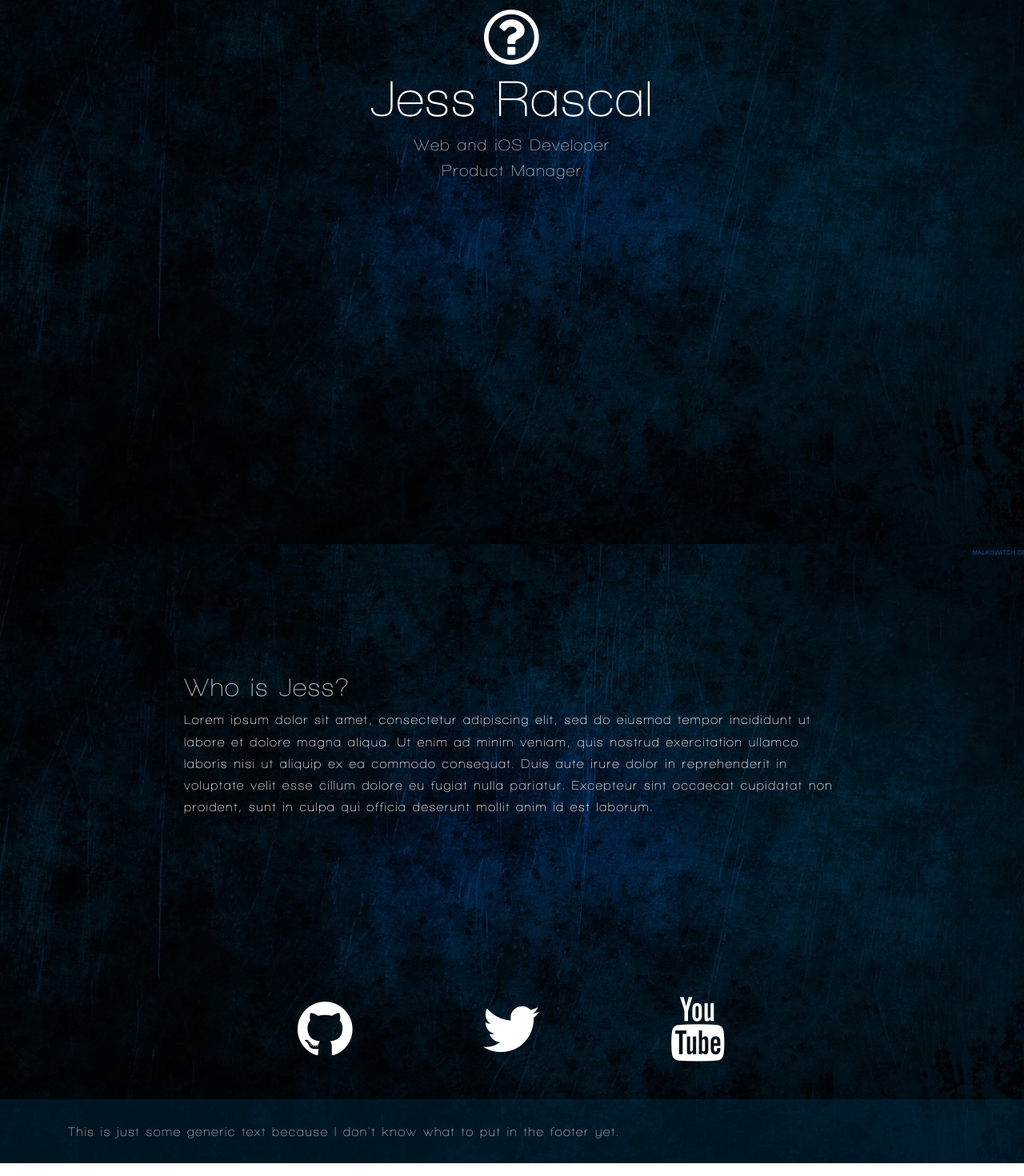
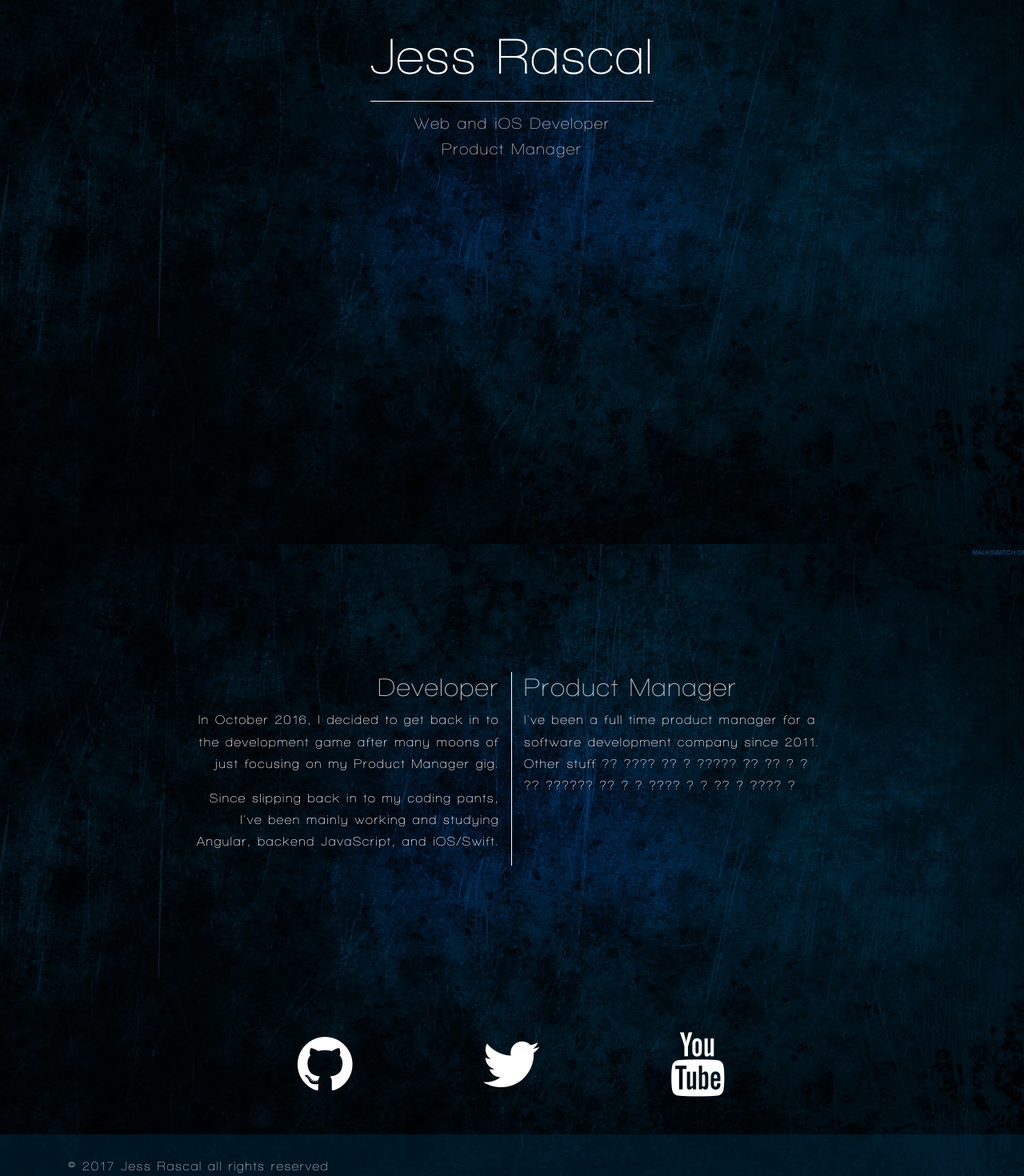
Before and after one commit to JessRascal/bacon-web, an Angular app: page / in a window 1280 px wide. Shown: the part 120-1590 px from the top of the page at 80% size. Built offline with nearby package versions, Linux system fonts and the light colour scheme.

Commit message:
WIP commit

```diff
--- a/src/_variables.scss
+++ b/src/_variables.scss
@@ -1,6 +1,7 @@
 // $icon-font-path: '../node_modules/bootstrap-sass/assets/fonts/bootstrap/';
 
 // Global Colors
+$general-secondary: #0026e6;
 $text-primary: rgba(255, 255, 255, 1);
 $text-secondary: rgba(255, 255, 255, .7);
 $blue-dark: #09152f;
--- a/src/app/about/about.component.html
+++ b/src/app/about/about.component.html
@@ -1,12 +1,17 @@
 <div class="container-fluid">
   <div class="container">
-    <div class="row">
-      <div class="col-12 skill-details">
-        <h2>Who is Jess?</h2>
-        <p>Lorem ipsum dolor sit amet, consectetur adipiscing elit, sed do eiusmod tempor incididunt ut labore et dolore magna
-          aliqua. Ut enim ad minim veniam, quis nostrud exercitation ullamco laboris nisi ut aliquip ex ea commodo consequat.
-          Duis aute irure dolor in reprehenderit in voluptate velit esse cillum dolore eu fugiat nulla pariatur. Excepteur
-          sint occaecat cupidatat non proident, sunt in culpa qui officia deserunt mollit anim id est laborum.</p>
+    <div class="row skill-details">
+      <div class="col-6 text-right left-div">
+        <h2>Developer</h2>
+        <p>In October 2016, I decided to get back in to the development game after many moons of just focusing on my Product
+          Manager gig.</p>
+        <p>Since slipping back in to my coding pants, I've been mainly working and studying Angular, backend JavaScript, and
+          iOS/Swift.</p>
+      </div>
+      <div class="col-6 text-left">
+        <h2>Product Manager</h2>
+        <p>I've been a full time product manager for a software development company since 2011. Other stuff ?? ???? ?? ? ?????
+          ?? ?? ? ? ?? ?????? ?? ? ? ???? ? ? ?? ? ???? ? </p>
       </div>
     </div>
   </div>
--- a/src/app/about/about.component.scss
+++ b/src/app/about/about.component.scss
@@ -3,7 +3,9 @@
 .skill-details {
   padding: 10rem;
 }
-
 h2 {
   color: $text-secondary;
 }
+.left-div {
+  border-right: 1px solid #fff;
+}
--- a/src/app/app.component.ts
+++ b/src/app/app.component.ts
@@ -6,5 +6,5 @@ import { Component } from '@angular/core';
   styleUrls: ['./app.component.scss']
 })
 export class AppComponent {
-  title = 'app';
+  title = 'JessRascal.com';
 }
--- a/src/app/footer/footer.component.html
+++ b/src/app/footer/footer.component.html
@@ -1,5 +1,5 @@
 <div class="container-fluid d-flex">
   <div class="container d-flex align-items-center">
-    <p>This is just some generic text because I don't know what to put in the footer yet.</p>
+    <p>&copy; 2017 Jess Rascal all rights reserved</p>
   </div>
 </div>
--- a/src/app/landing/landing.component.html
+++ b/src/app/landing/landing.component.html
@@ -2,8 +2,9 @@
   <div class="container d-flex align-items-center justify-content-center h-100">
     <div class="row">
       <div class="col-12 text-center title-div">
-        <i class="fa fa-question-circle-o" aria-hidden="true"></i>
+        <!-- <i class="fa fa-question-circle-o" aria-hidden="true"></i> -->
         <h1>Jess Rascal</h1>
+        <hr>
         <h5>Web and iOS Developer</h5>
         <h5>Product Manager</h5>
       </div>
--- a/src/app/landing/landing.component.scss
+++ b/src/app/landing/landing.component.scss
@@ -12,3 +12,6 @@ h5 {
 i {
   font-size: 5rem;
 }
+hr {
+  border-top: 1px solid #fff;
+}
--- a/src/index.html
+++ b/src/index.html
@@ -22,8 +22,8 @@
       justify-content: center;
     }
     .loader {
-      border: 8px solid #eee;
-      border-top: 8px solid #9e9e9e;
+      border: 6px solid #eee;
+      border-top: 6px solid #0026e6;
       border-radius: 50%;
       width: 150px;
       height: 150px;
```
